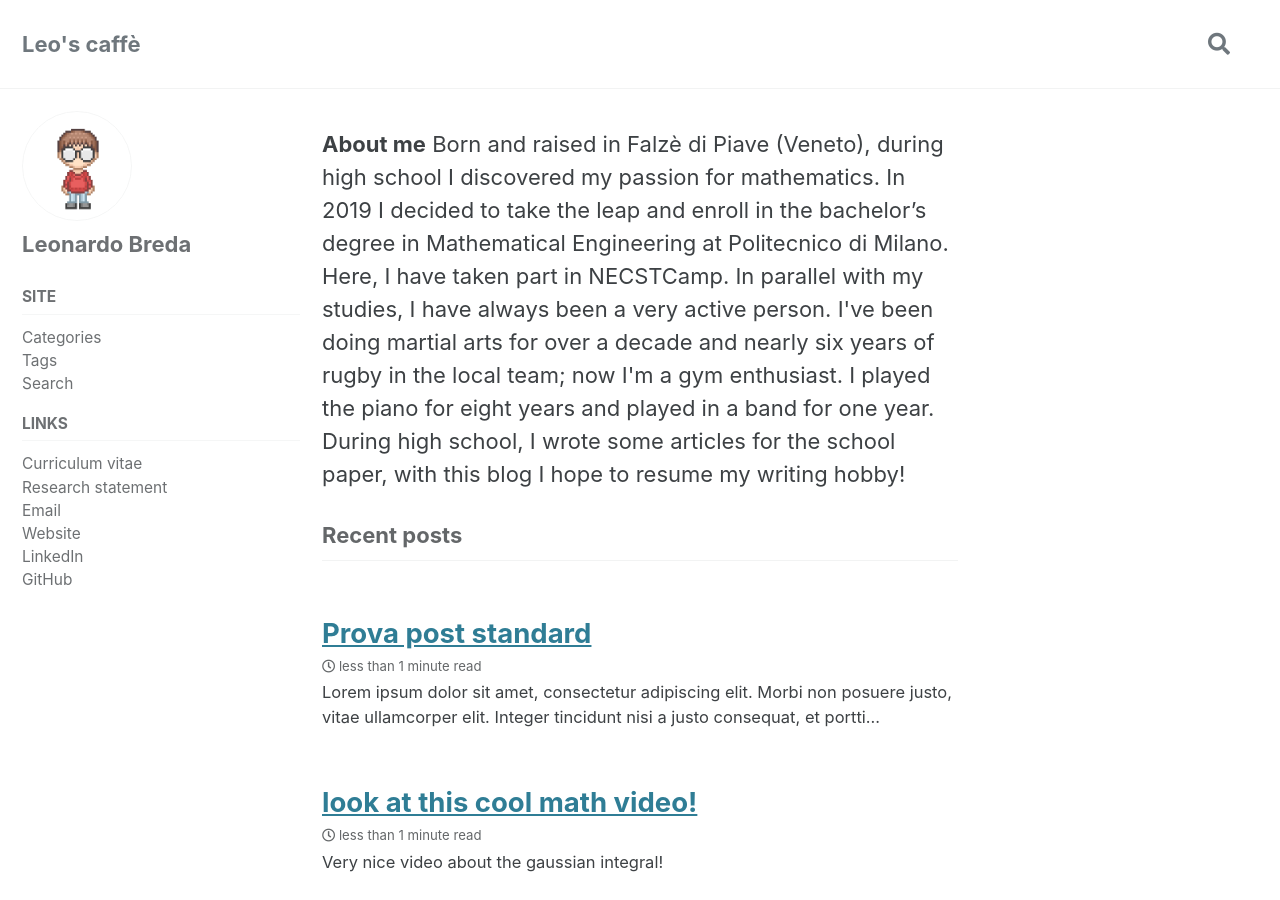
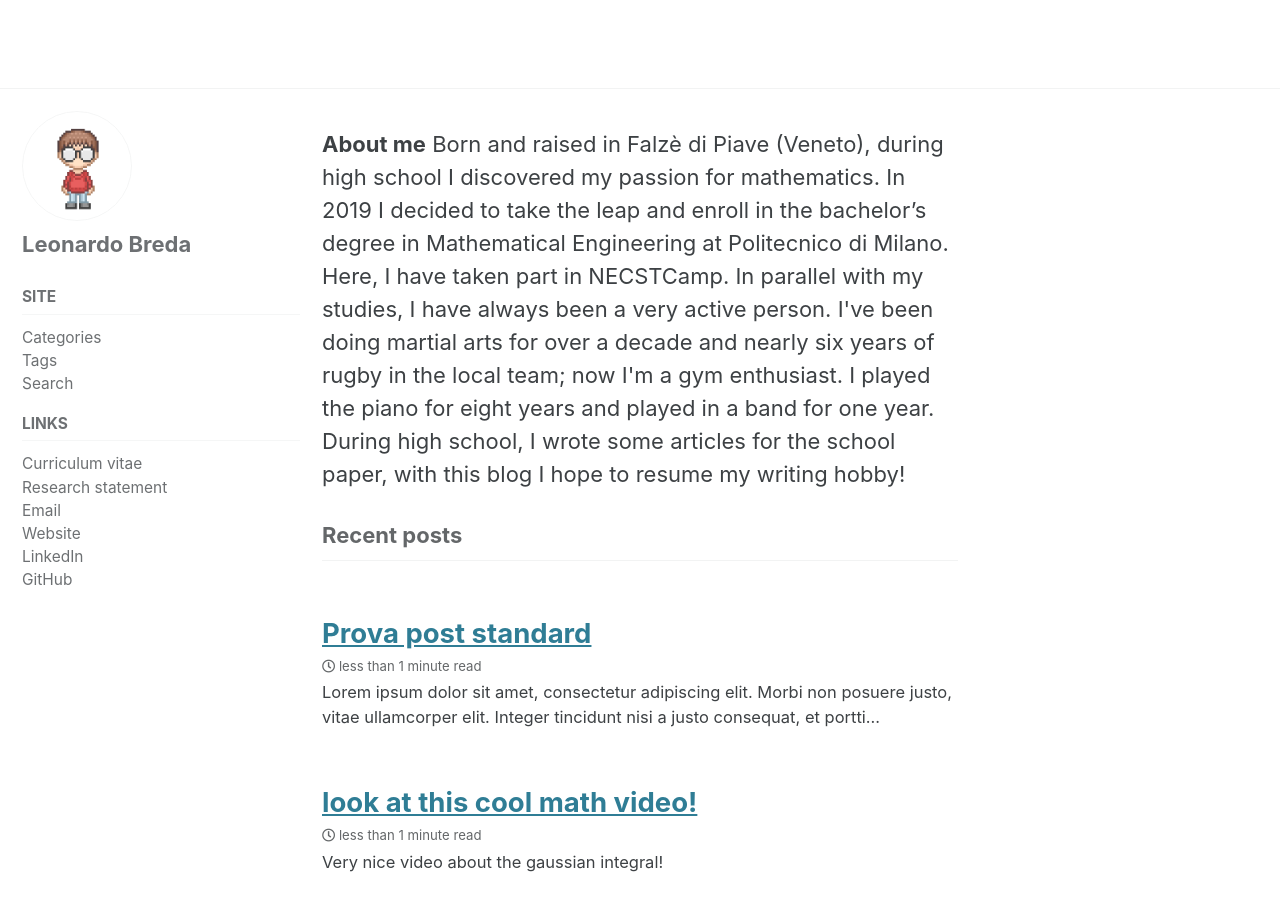
Before and after one commit to leo-breda/leo-breda.github.io, a Jekyll site: the page built from index.html, in a window 1280 px wide and 900 px high. Built offline with Jekyll 4.4.1, drawn with Linux system fonts in a browser that asks for light colours; cached includes are drawn as plain includes; the list of posts is cut into pages by our own code.

Commit message:
Update _config.yml

```diff
--- a/_config.yml
+++ b/_config.yml
@@ -25,7 +25,7 @@
 repository               : "leo-breda/leo-breda.github.io"
 teaser                   : # path of fallback teaser image, e.g. "/assets/images/500x300.png"
 logo                     : # path of logo image to display in the masthead, e.g. "/assets/images/88x88.png"
-masthead_title           : "Leo's caffè" # overrides the website title displayed in the masthead, use " " for no title
+masthead_title           : " " # overrides the website title displayed in the masthead, use " " for no title
 # breadcrumbs            : false # true, false (default)
 words_per_minute         : 200
 comments:
@@ -58,11 +58,11 @@
 atom_feed:
   path                   : # blank (default) uses feed.xml
   hide                   : # true, false (default)
-search                   : true #, false (default)
+search                   : #true #, false (default)
 search_full_content      : # true, false (default)
 search_provider          : # lunr (default), algolia, google
 lunr:
-  search_within_pages    : true #, false (default)
+  search_within_pages    : #true #, false (default)
 algolia:
   application_id         : # YOUR_APPLICATION_ID
   index_name             : # YOUR_INDEX_NAME
```
